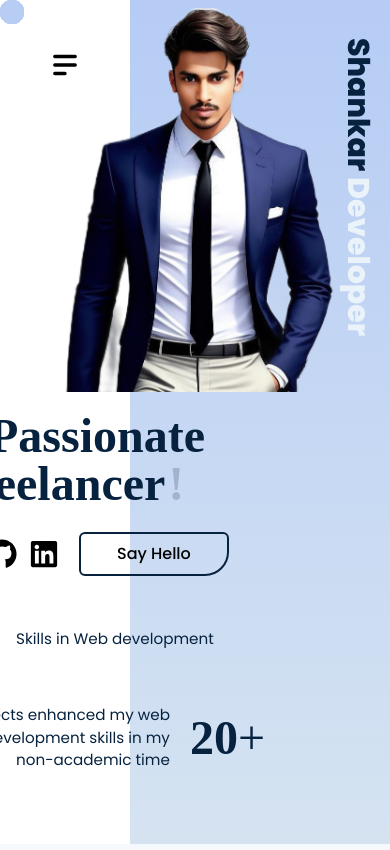
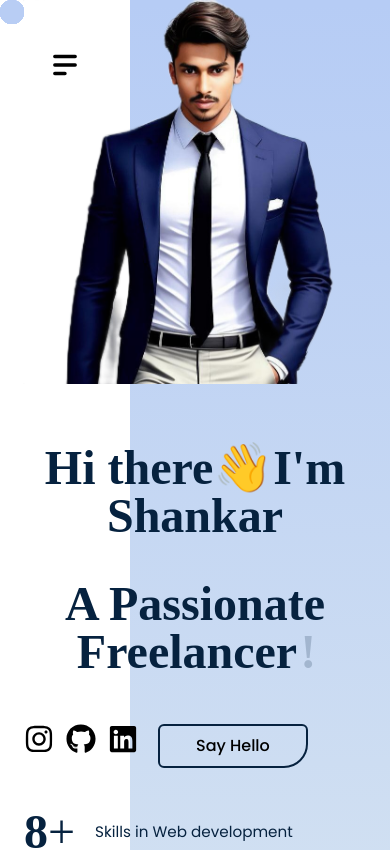
Before and after one commit to Shankaranarayanansk/Shankar-s_Portfolio, a React (Vite) app: page / in a window 390 px wide. Shown: the top 850 px of the page. Built offline with nearby package versions, Linux system fonts and the light colour scheme; a web font is replaced by a local one.

Commit message:
Hero Modified

```diff
--- a/src/components/Hero.jsx
+++ b/src/components/Hero.jsx
@@ -93,44 +93,38 @@ const Hero = () => {
               <BiSolidShareAlt size={34} />
             </button>
           </div>
-          {isMobileView && (
-            <h1
-              className={`rotate-90 absolute ${
-                isMobileView
-                  ? "top-[20%] right-[-45%]"
-                  : "top-[40%] right-[-50%]"
-              } text-dark_primary ${
-                isMobileView ? "md:hidden" : "hidden md:block"
-              }`}
-            >
-              {hero.firstName}{" "}
-              <span className="text-[#EAF2FA] ">{hero.LastName}</span>
-            </h1>
-          )}
         </div>
-
         {/* First Column */}
         <div className="pb-16 px-6 pt-5" data-aos="fade-down">
-        <h2 className="inline-block min-w-[500px]">
+          <div className="hidden md:block">
+            <h2 className="py-10 text-center md:text-left">
+              Hi there👋I'm Shankaranarayanansk
+            </h2>
+          </div>
+          <div className="md:hidden">
+            <h2 className="py-10 text-center">Hi there👋I'm Shankar</h2>
+          </div>
+          <div className="flex flex-col md:flex-row items-center md:items-start">
+            <h2 className="inline-block min-w-[300px] md:min-w-[500px] text-center md:text-left">
               A Passionate <span></span>
               <span className="relative">
                 <Typewriter
-      words={["Developer", "Influencer", "Freelancer"]}
+                  words={["Full Stack Developer", "Influencer", "Freelancer"]}
                   loop={true}
                   cursor
                   cursorStyle="!"
                   typeSpeed={70}
                   deleteSpeed={50}
                   delaySpeed={1000}
-      className="inline-block min-w-[500px]"
+                  className="inline-block"
                 />
               </span>
-
             </h2>
+          </div>
           <br />
           <br />
-          <div className="flex items-center gap-5">
              {/* Social Media Icons */}
+          <div className="flex  gap-5 ">
             <div className="flex gap-3">
               <a
                 href="https://www.instagram.com/bruceleeshankar202/"
@@ -158,14 +152,14 @@ const Hero = () => {
               {hero.btnText}
             </button>
           </div>
-          <div className="flex flex-col gap-10 mt-10">
+          <div className="flex flex-col gap-10 mt-10 ">
             {hero.hero_content.map((content, i) => (
               <div
                 key={i}
                 data-aos="fade-down"
                 data-aos-delay={i * 300}
                 className={`flex items-center w-80 gap-5 ${
-                  i === 1 && "flex-row-reverse text-right"
+                  i === 1 && "flex-row-reverse text-right "
                 }`}
               >
                 <ScrollTrigger
```
Lines whose indentation alone changed are shown as unchanged.
